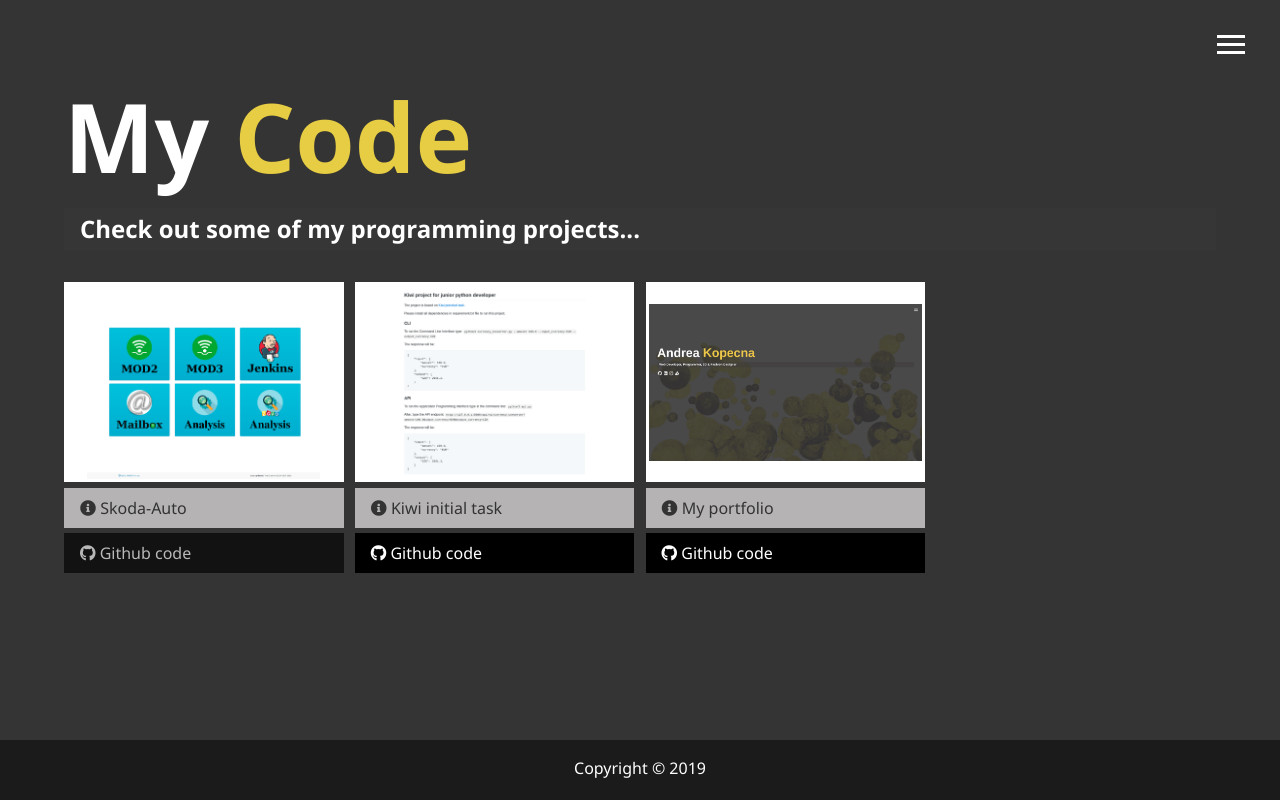
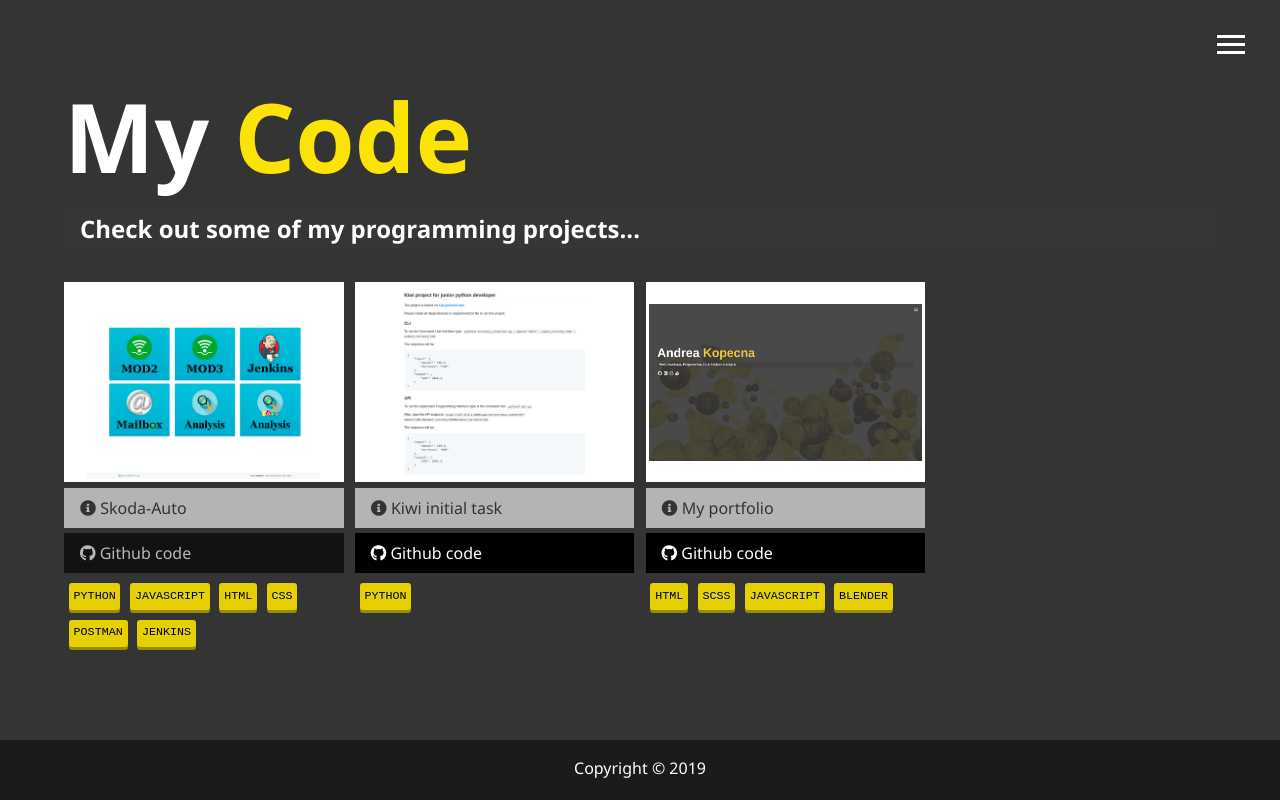
Before and after one commit to Ajuska/myportfolio, a website: page dist/code.html in a window 1280 px wide. Drawn offline with Linux system fonts and the light colour scheme.

Commit message:
content of the pages filled, added code tag styling

```diff
--- a/scss/_config.scss
+++ b/scss/_config.scss
@@ -1,5 +1,5 @@
 $primary-color: #353434;
-$secondary-color: #e6cd43;
+$secondary-color: #fce306;
 $show-home-image: true;
 $home-image: url(../img/background_balls.png);
 $profile-image: url(../img/profile_picture.jpeg);
--- a/scss/main.scss
+++ b/scss/main.scss
@@ -75,7 +75,7 @@ main {
   &#home {
     overflow: hidden;
     h1 {
-      margin-top: 20vh;
+      margin-top: 25vh;
     }
   }
 }
@@ -115,6 +115,18 @@ main {
     padding: 0.5rem;
     border-bottom: $secondary-color 7px solid;
   }
+}
+
+code {
+  float: left;
+  text-transform: uppercase;
+  font-size: 0.9em;
+  color: set-text-color($secondary-color);
+  background-color: darken($secondary-color, 5);
+  padding: 0.3rem 0.3rem;
+  margin: 0.3rem;
+  box-shadow: 0 3px 0 darken($secondary-color, 20);
+  border-radius: 3px;
 }
 
 // Projects
```
Also changed, not shown: dist/about.html, dist/code.html, dist/css/main.css, dist/work3D.html, 1 other file.
